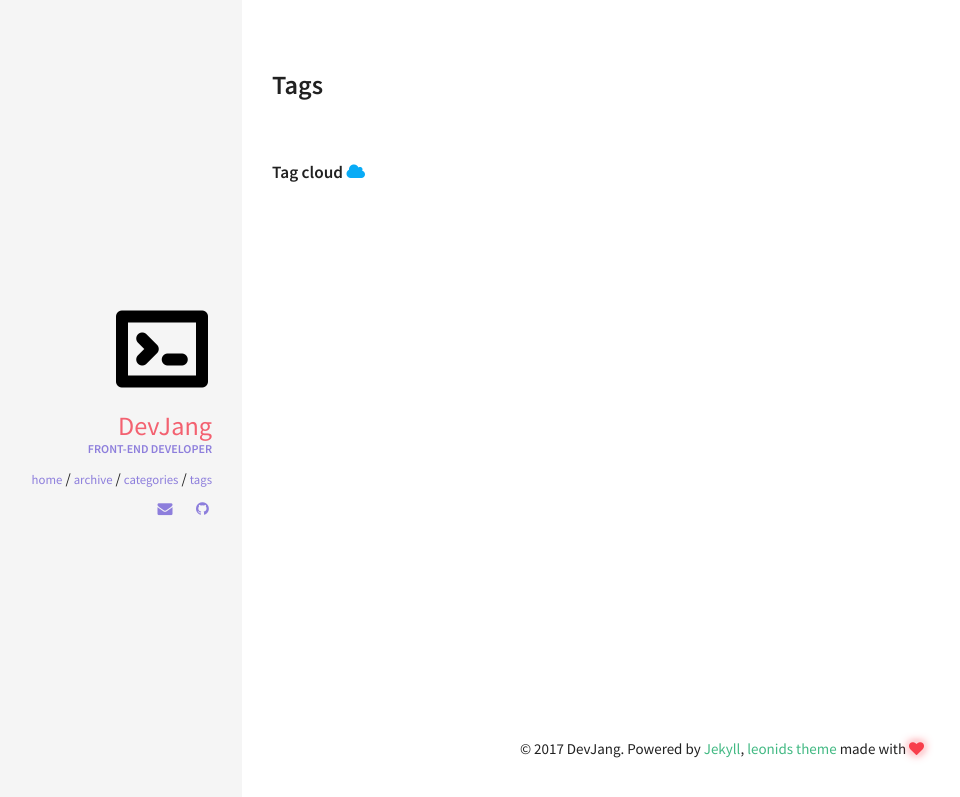
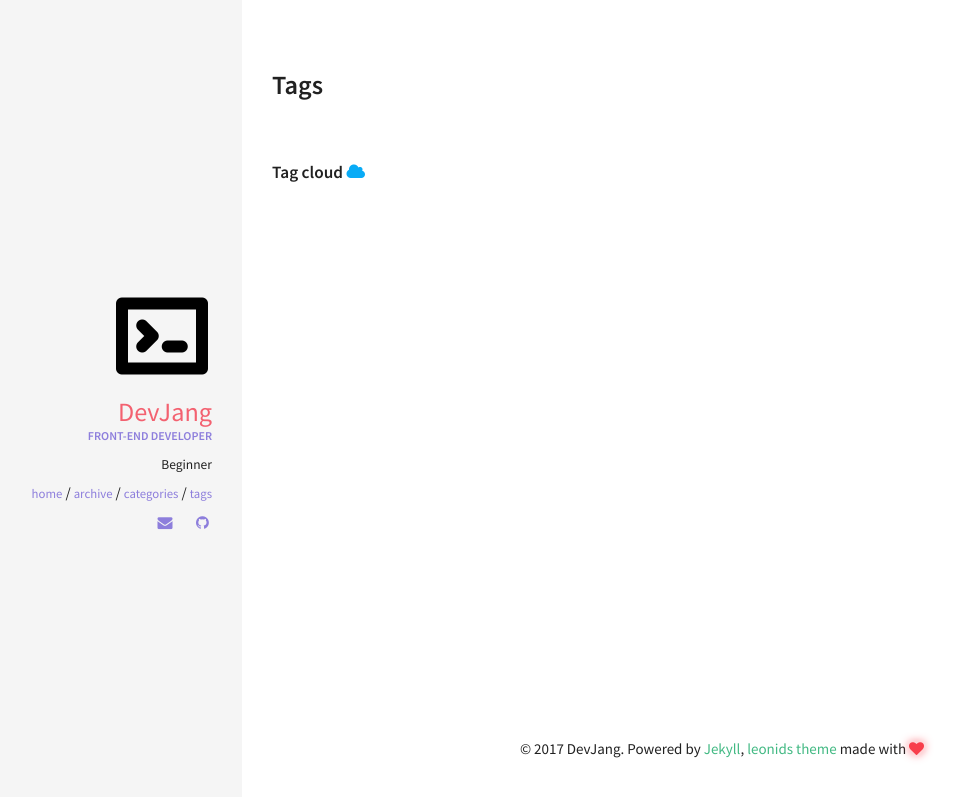
Before and after one commit to pocojang/pocojang.github.io, a Jekyll site: the page built from tags.html, in a window 1280 px wide. Shown: the top 797 px of the page, without its empty margins (78-1038 px from the left). Built offline with Jekyll 4.4.1, drawn with Linux system fonts in a browser that asks for light colours.

Commit message:
scss edit

```diff
--- a/_config.yml
+++ b/_config.yml
@@ -36,7 +36,7 @@
   name: DevJang
   avatar: logo.png
   job: "Front-end Developer"
-  bio: ""
+  bio: "Beginner"
   email: devjang2016@gmail.com
   disqus-shortname:
   twitter: #username
--- a/_sass/pages/_layout.scss
+++ b/_sass/pages/_layout.scss
@@ -19,7 +19,6 @@
 }
 .cover-card {
   color: $text-color;
-  padding: 0 30px;
   .avatar {
     width: 100px;
     height: 100px;
```
